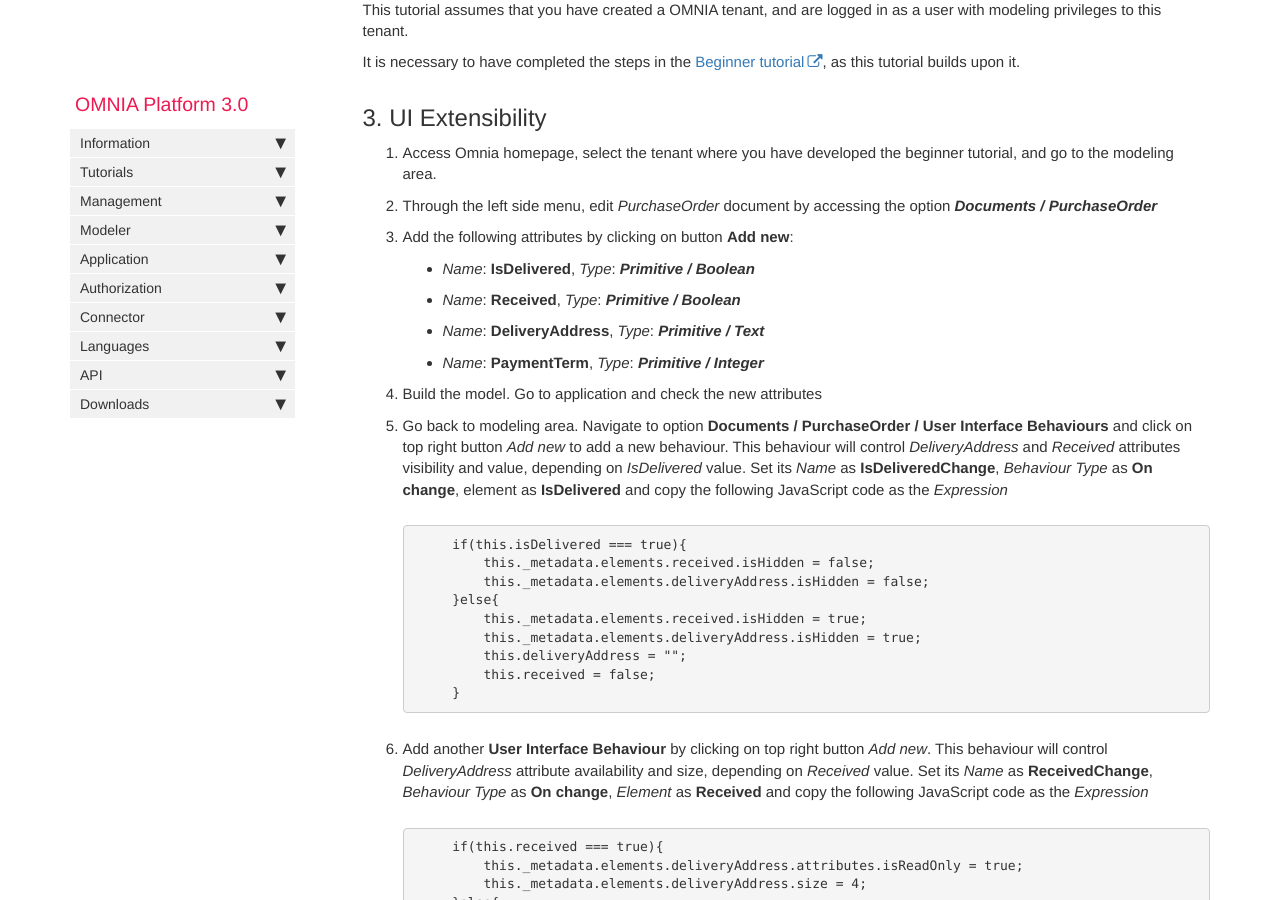
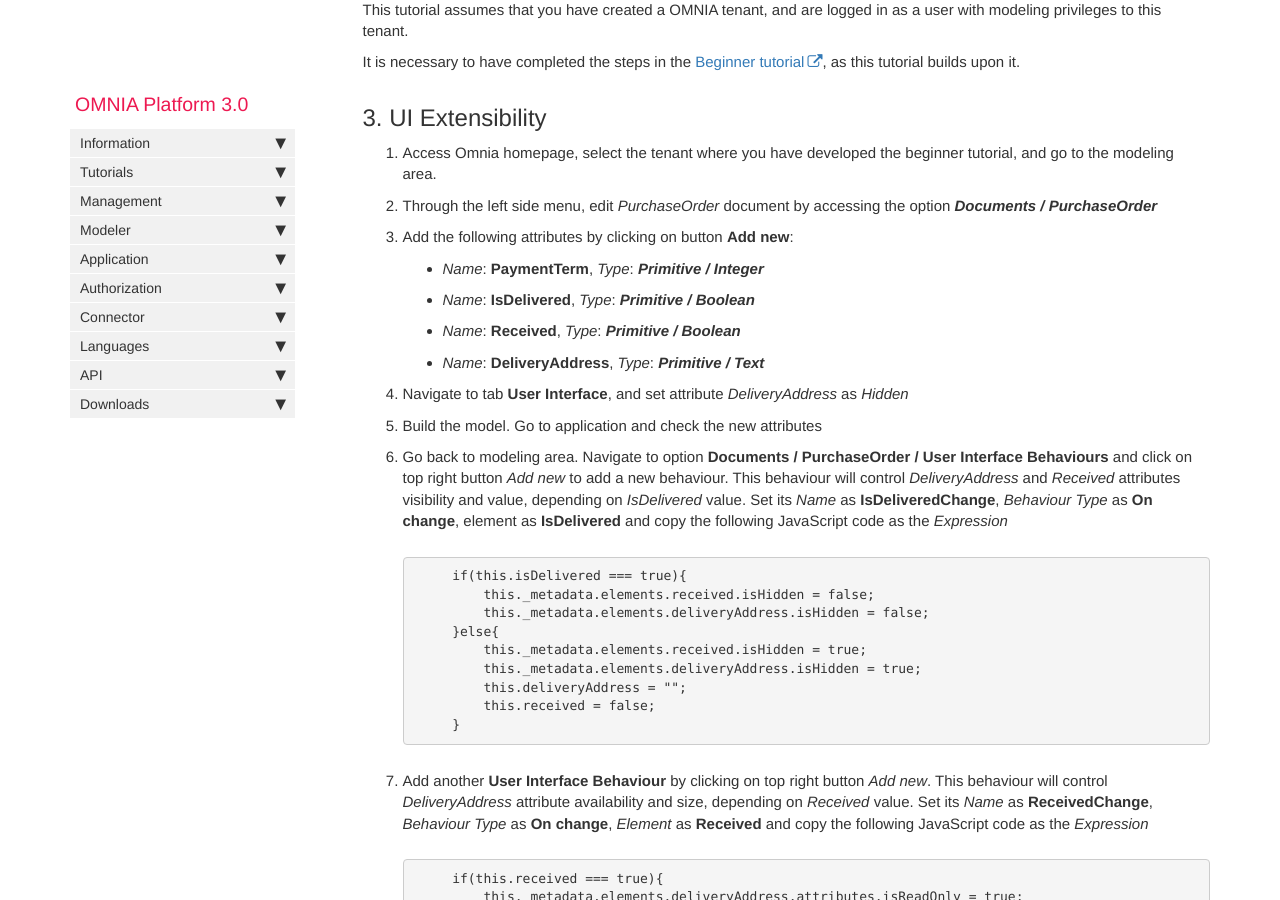
Before and after one commit to daniel8lopes/omnia3, a Jekyll site: the page built from docs/pages/omnia3/Tutorials/omnia3_uiextensibilitytutorial.md, in a window 1280 px wide and 900 px high, scrolled down 497 px. Built offline with Jekyll 4.4.1, drawn with Linux system fonts in a browser that asks for light colours; nearby versions of some CDN libraries; comment, search, counter and statistics services are not loaded; part of the change alters nothing that is shown.

Commit message:
Update omnia3_uiextensibilitytutorial.md

````diff
--- a/docs/pages/omnia3/Tutorials/omnia3_uiextensibilitytutorial.md
+++ b/docs/pages/omnia3/Tutorials/omnia3_uiextensibilitytutorial.md
@@ -26,14 +26,17 @@ It is necessary to have completed the steps in the  [Beginner tutorial](http://d
 
 3. Add the following attributes by clicking on button **Add new**:
 
+    - *Name*: **PaymentTerm**, *Type*: ***Primitive / Integer***
     - *Name*: **IsDelivered**, *Type*: ***Primitive / Boolean***
     - *Name*: **Received**, *Type*: ***Primitive / Boolean***
     - *Name*: **DeliveryAddress**, *Type*: ***Primitive / Text***
-    - *Name*: **PaymentTerm**, *Type*: ***Primitive / Integer***
 
-4. Build the model. Go to application and check the new attributes
 
-5. Go back to modeling area. Navigate to option **Documents / PurchaseOrder / User Interface Behaviours**  and click on top right button *Add new* to add a new behaviour. This behaviour will control *DeliveryAddress* and *Received* attributes visibility and value, depending on *IsDelivered* value. Set its *Name* as **IsDeliveredChange**, *Behaviour Type* as **On change**, element as **IsDelivered** and copy the following JavaScript code as the *Expression*
+4. Navigate to tab **User Interface**, and set attribute *DeliveryAddress* as *Hidden*
+
+5. Build the model. Go to application and check the new attributes
+
+6. Go back to modeling area. Navigate to option **Documents / PurchaseOrder / User Interface Behaviours**  and click on top right button *Add new* to add a new behaviour. This behaviour will control *DeliveryAddress* and *Received* attributes visibility and value, depending on *IsDelivered* value. Set its *Name* as **IsDeliveredChange**, *Behaviour Type* as **On change**, element as **IsDelivered** and copy the following JavaScript code as the *Expression*
 
     ```JavaScript
         if(this.isDelivered === true){
@@ -47,7 +50,7 @@ It is necessary to have completed the steps in the  [Beginner tutorial](http://d
         }
     ```
 
-6. Add another **User Interface Behaviour** by clicking on top right button *Add new*. This behaviour will control *DeliveryAddress* attribute availability and size, depending on *Received* value. Set its *Name* as **ReceivedChange**, *Behaviour Type* as **On change**, *Element* as **Received** and copy the following JavaScript code as the *Expression*
+7. Add another **User Interface Behaviour** by clicking on top right button *Add new*. This behaviour will control *DeliveryAddress* attribute availability and size, depending on *Received* value. Set its *Name* as **ReceivedChange**, *Behaviour Type* as **On change**, *Element* as **Received** and copy the following JavaScript code as the *Expression*
 
     ```JavaScript
         if(this.received === true){
@@ -59,7 +62,7 @@ It is necessary to have completed the steps in the  [Beginner tutorial](http://d
         }
     ```
 
-7. Add a **User Interface Behaviour** that will validate if *PaymentTerm* attribute value is bigger than zero. Set its *Name* as **PaymentTermChange**, *Behaviour Type* as **On change**, *Element* as **PaymentTerm** and copy the following JavaScript code as the *Expression*
+8. Add a **User Interface Behaviour** that will validate if *PaymentTerm* attribute value is bigger than zero. Set its *Name* as **PaymentTermChange**, *Behaviour Type* as **On change**, *Element* as **PaymentTerm** and copy the following JavaScript code as the *Expression*
 
     ```JavaScript
         this._metadata.elements.paymentTerm.removeMessage('validation');
@@ -69,16 +72,16 @@ It is necessary to have completed the steps in the  [Beginner tutorial](http://d
             this._metadata.elements.paymentTerm.addMessage('Payment term is valid','success',  'validation');
     ```
 
-8. At last, add a **User Interface Behaviour** that will validate if *OrderLines* attribute length is bigger than zero. Set its *Name* as **LineCountWarning**, *Behaviour Type* as **Before save** and copy the following JavaScript code as the *Expression*
+9. At last, add a **User Interface Behaviour** that will validate if *OrderLines* attribute length is bigger than zero. Set its *Name* as **LineCountWarning**, *Behaviour Type* as **Before save** and copy the following JavaScript code as the *Expression*
 
     ```JavaScript
         if(this.orderLines.length ==0)
             alert("Warning: The document will be saved without lines. Don't worry, you can add them later.");
     ```
 
-9. Build the model
+10. Build the model
 
-10. Go to application and validate the new behaviours, by making the following tests
+11. Go to application and validate the new behaviours, by making the following tests
 
     - Check attribute *IsDelivered*. Attribute *DeliveryAddress* should now be visible
     - Check attribute *Received*. Attribute *DeliveryAddress* must now be read-only and with a different size
````
